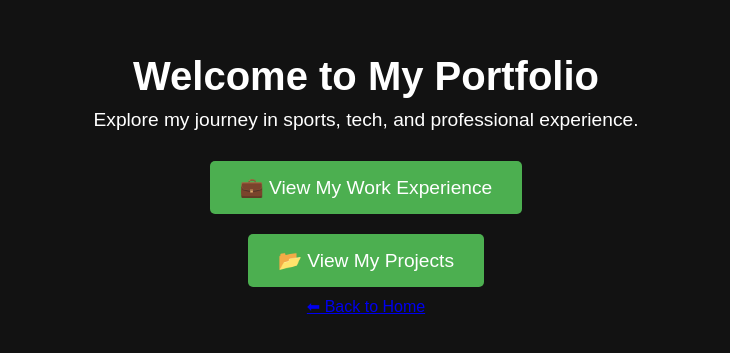
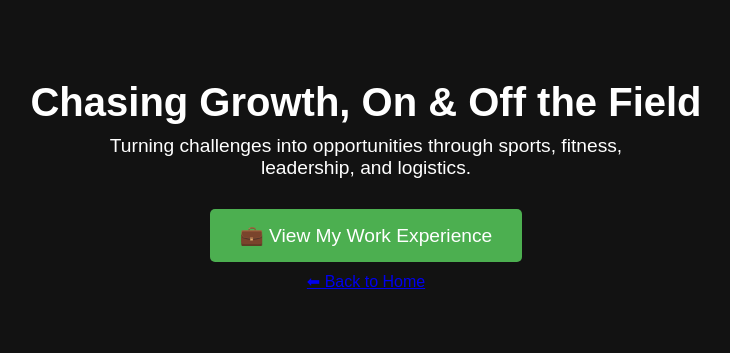
Before and after one commit to rochellekissun/rochellekissun.github.io, a plain HTML site: page homepage.html in a window 1280 px wide. Shown: the part 215-568 px from the top of the page, without its empty margins (274-1004 px from the left). Drawn offline with Linux system fonts and the light colour scheme.

Commit message:
homepage.html

```diff
--- a/homepage.html
+++ b/homepage.html
@@ -51,11 +51,10 @@
 </head>
 <body>
 
-    <h1>Welcome to My Portfolio</h1>
-    <p>Explore my journey in sports, tech, and professional experience.</p>
+  <h1>Chasing Growth, On & Off the Field</h1>
+<p>Turning challenges into opportunities through sports, fitness, leadership, and logistics.</p>
 
     <a href="experience.html" class="btn">💼 View My Work Experience</a>
-    <a href="projects.html" class="btn">📂 View My Projects</a>
 <a href="/landing.html" class="back-button">⬅ Back to Home</a>
 </body>
 </html>
```
